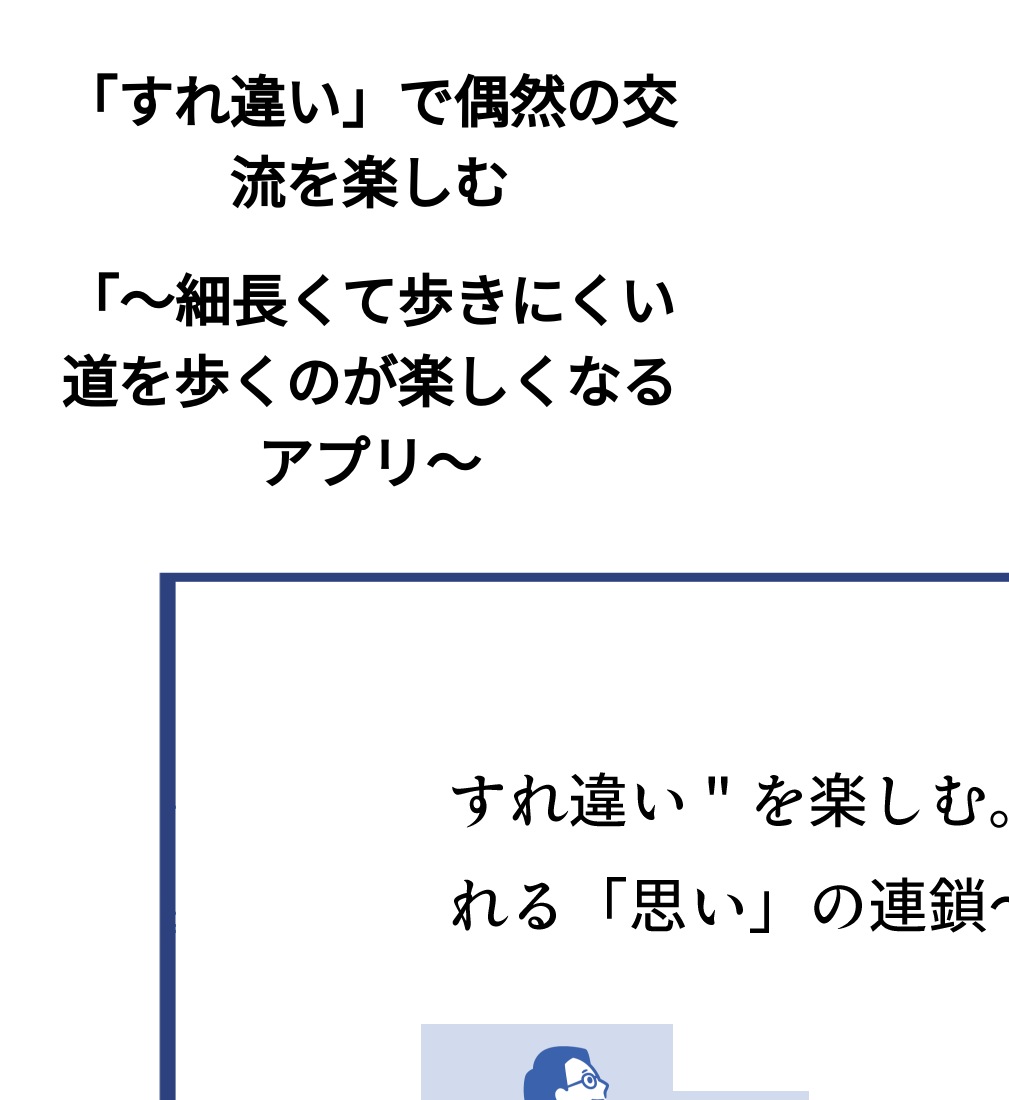
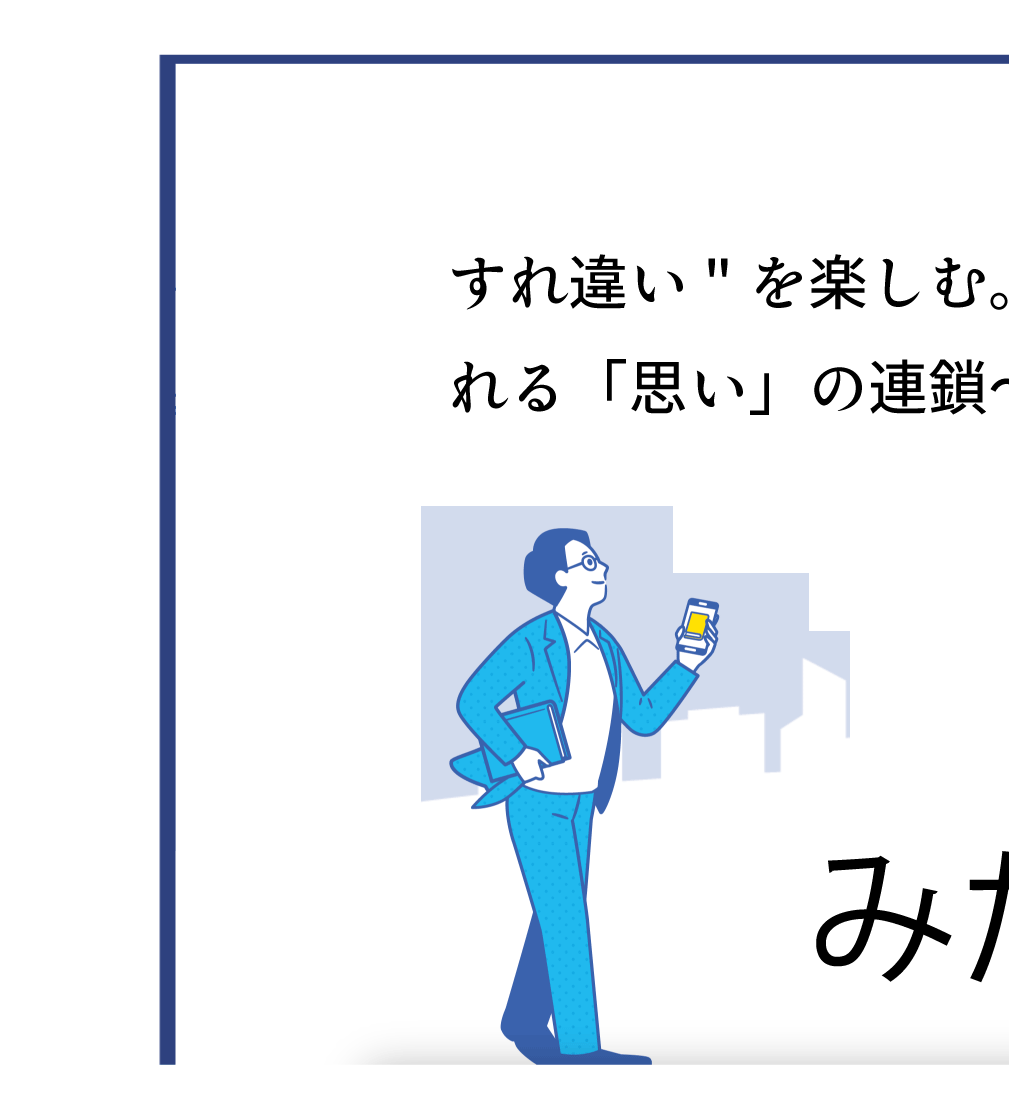
Before and after one commit to kensuke1234/my-first-static-web-app, a website: page src/index.html in a window 1280 px wide. Shown: the top 1100 px of the page, without its empty margins (271-1280 px from the left). Drawn offline with Linux system fonts and the light colour scheme.

Commit message:
Update index.html

```diff
--- a/src/index.html
+++ b/src/index.html
@@ -10,8 +10,6 @@
 
 <body>
   <main>
-    <h1>「すれ違い」で偶然の交流を楽しむ</h1>
-    <h1>「〜細長くて歩きにくい道を歩くのが楽しくなるアプリ〜</h1>
     <img src="musabi.gif" alt="Musabi Image">
   </main>
 </body>
```
